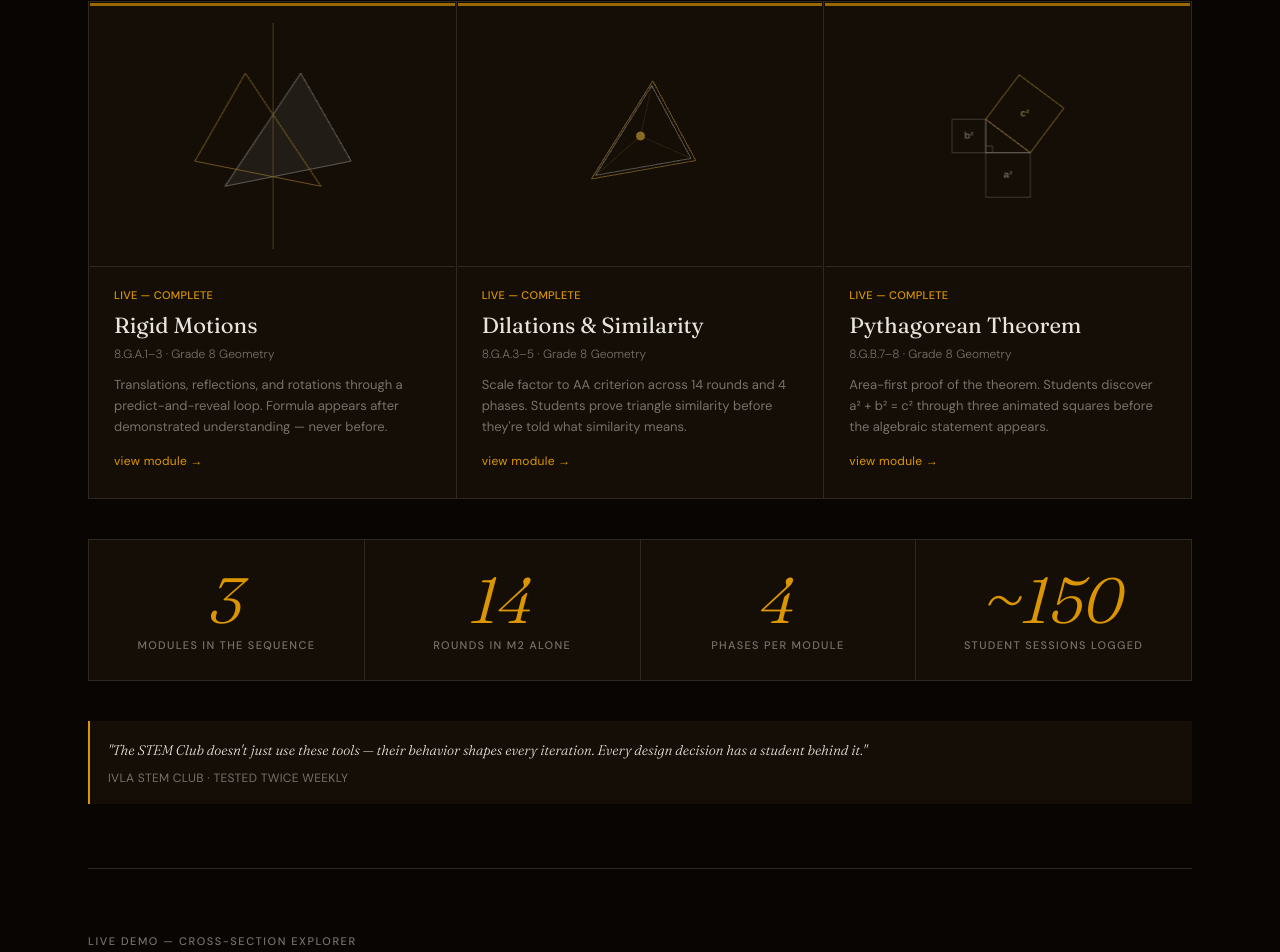
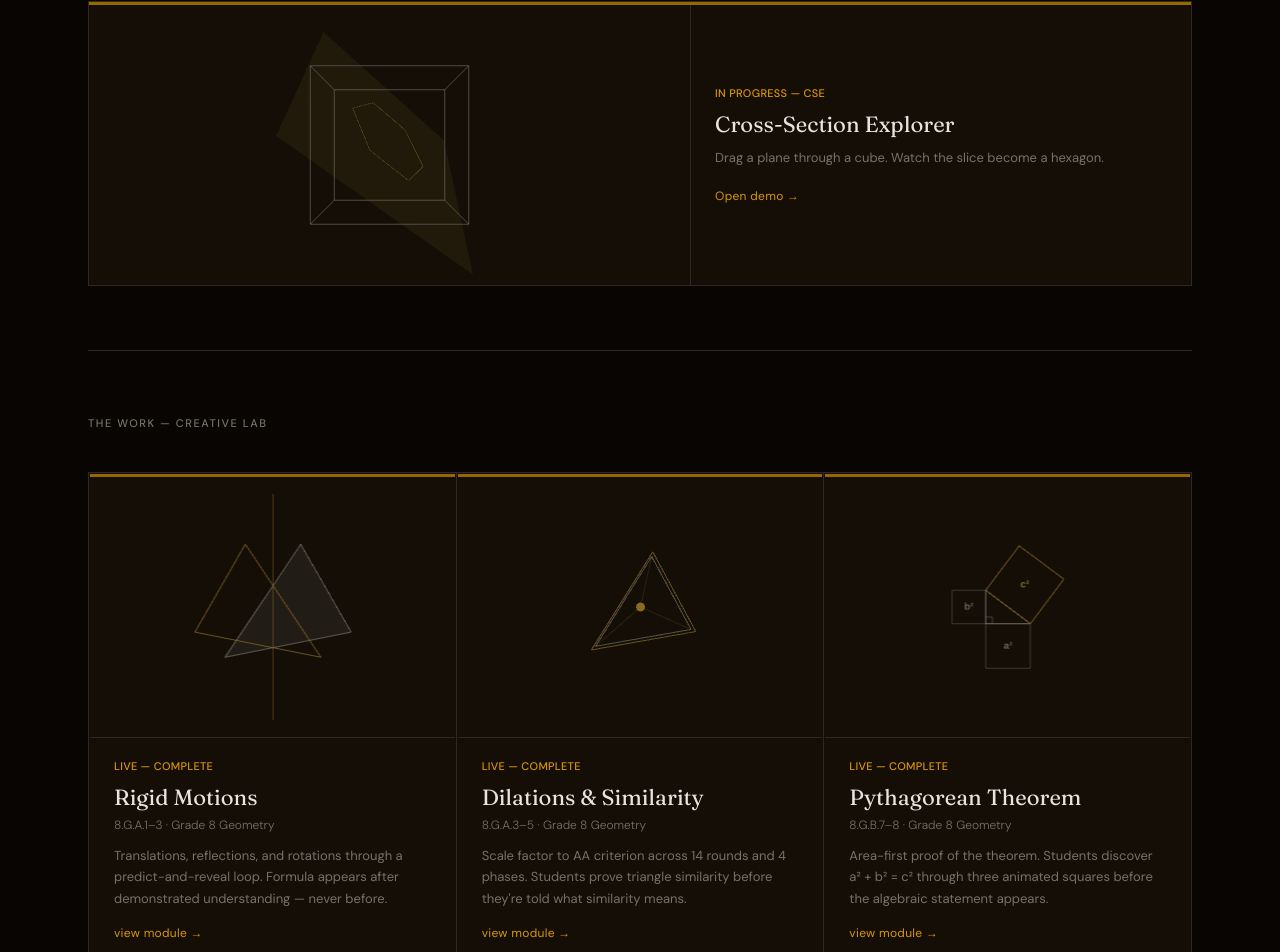
Before and after one commit to Lokie-ree/portfolio, a React (Vite) app: page / in a window 1280 px wide. Shown: the part 921-1873 px from the top of the page. Built offline with nearby package versions, Linux system fonts and the light colour scheme.

Commit message:
feat: move LiveDemoSection before WorkSection (Act 1 ordering)

```diff
--- a/src/App.tsx
+++ b/src/App.tsx
@@ -429,8 +429,8 @@ export default function App() {
           </div>
         </div>
 
+        <LiveDemoSection />
         <WorkSection />
-        <LiveDemoSection />
         <SystemSection />
         <AboutSection />
         <PelicanSection />
```
